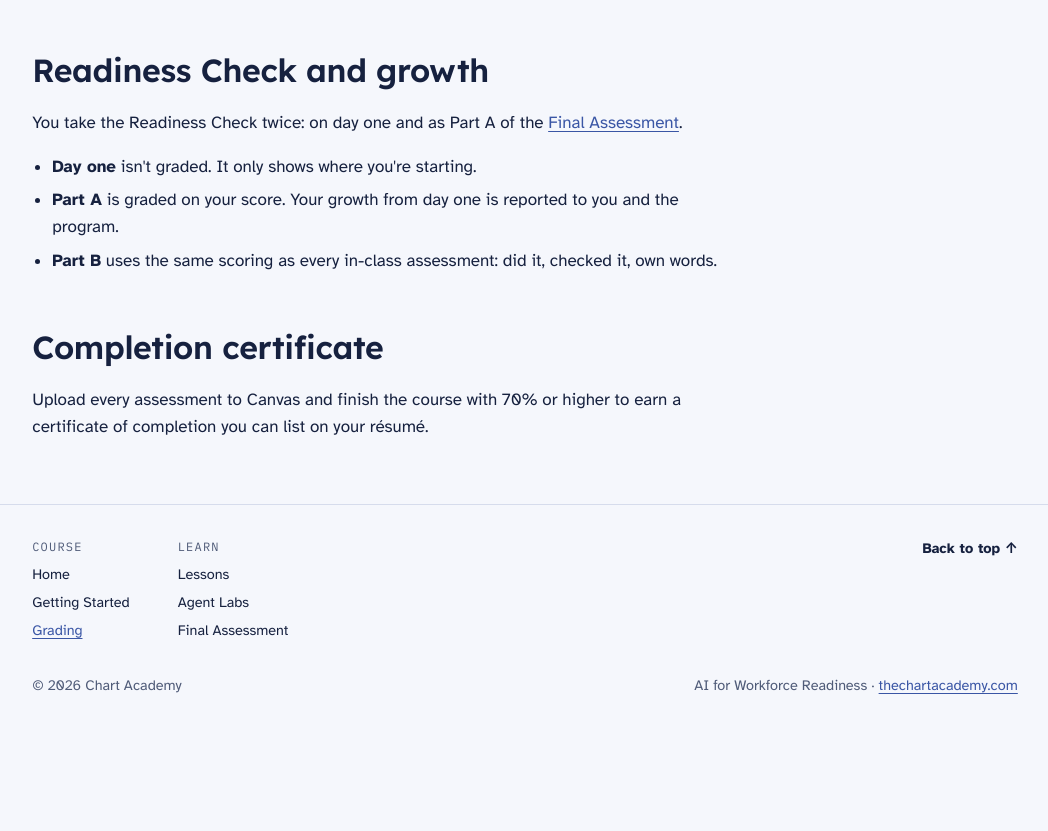
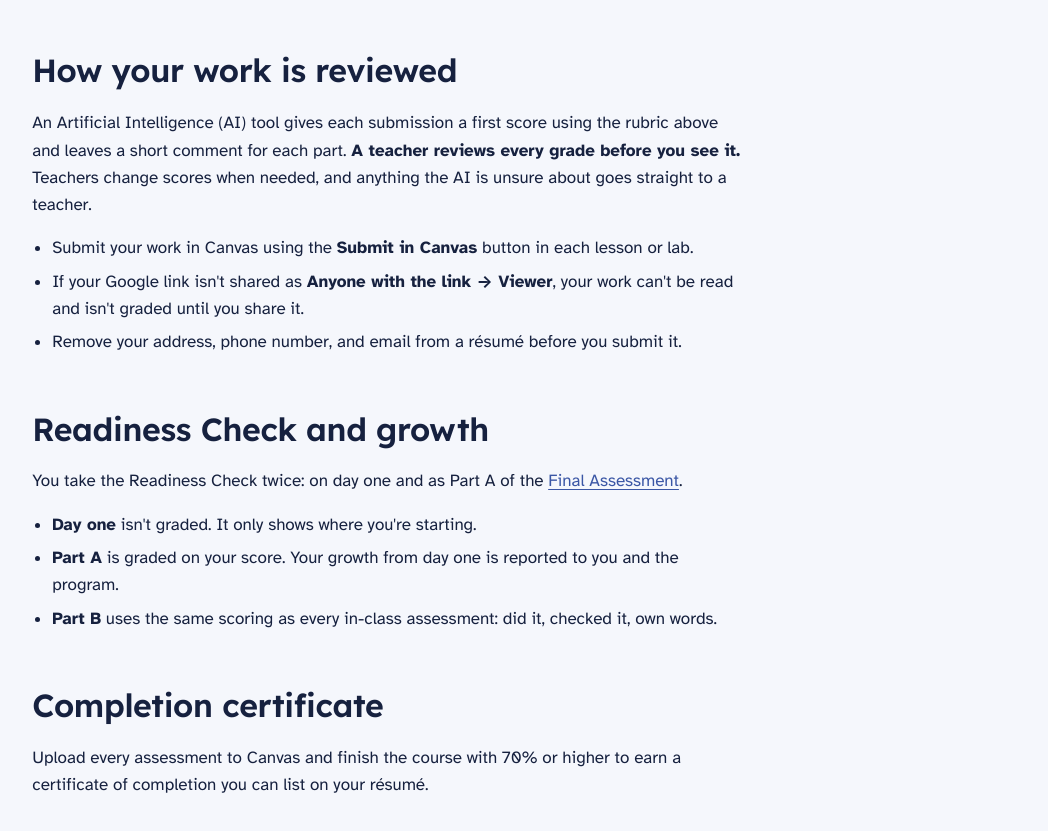
Before and after one commit to Chart-Academy/ai-workforce-readiness, a website: page views/grading.html in a window 1280 px wide. Shown: the part 1110-1941 px from the top of the page, without its empty margins (115-1163 px from the left). Before the commit the page ends 1831 px from the top, so only its background shows below. Drawn offline with Linux system fonts and the light colour scheme; files that its build step writes are made by us from their sources; files whose address does not match are found by name.

Commit message:
Explain Canvas submission and teacher-reviewed AI grading to students
Co-Authored-By: Claude Opus 5.5 <noreply@anthropic.com>

```diff
--- a/views/grading.html
+++ b/views/grading.html
@@ -70,6 +70,18 @@
     </section>
 
     <section>
+      <h2 class="section-title">How your work is reviewed</h2>
+      <div class="prose">
+        <p>An Artificial Intelligence (AI) tool gives each submission a first score using the rubric above and leaves a short comment for each part. <strong>A teacher reviews every grade before you see it.</strong> Teachers change scores when needed, and anything the AI is unsure about goes straight to a teacher.</p>
+        <ul>
+          <li>Submit your work in Canvas using the <strong>Submit in Canvas</strong> button in each lesson or lab.</li>
+          <li>If your Google link isn't shared as <strong>Anyone with the link → Viewer</strong>, your work can't be read and isn't graded until you share it.</li>
+          <li>Remove your address, phone number, and email from a résumé before you submit it.</li>
+        </ul>
+      </div>
+    </section>
+
+    <section>
       <h2 class="section-title">Readiness Check and growth</h2>
       <div class="prose">
         <p>You take the Readiness Check twice: on day one and as Part A of the <a href="final-assessment.html">Final Assessment</a>.</p>
```
Also changed, not shown: AI_PROMPTS.md (+8 -0 lines), views/getting-started.html (+1 -1 lines).
